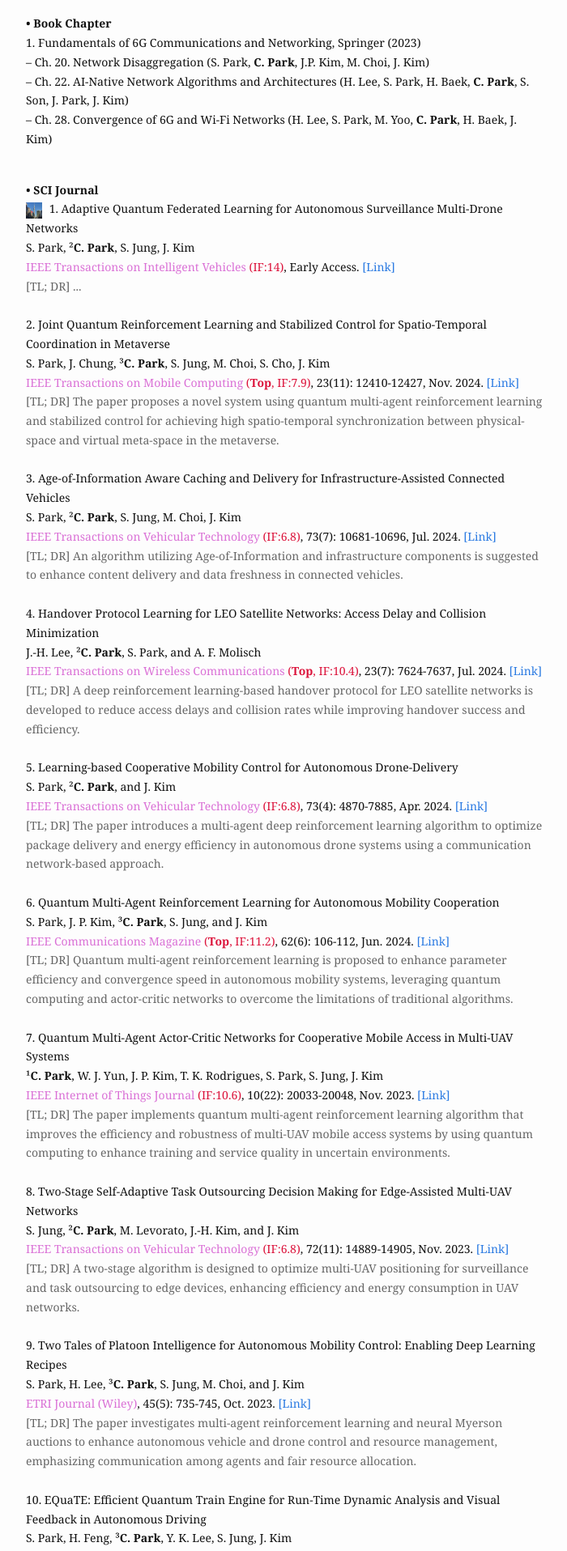
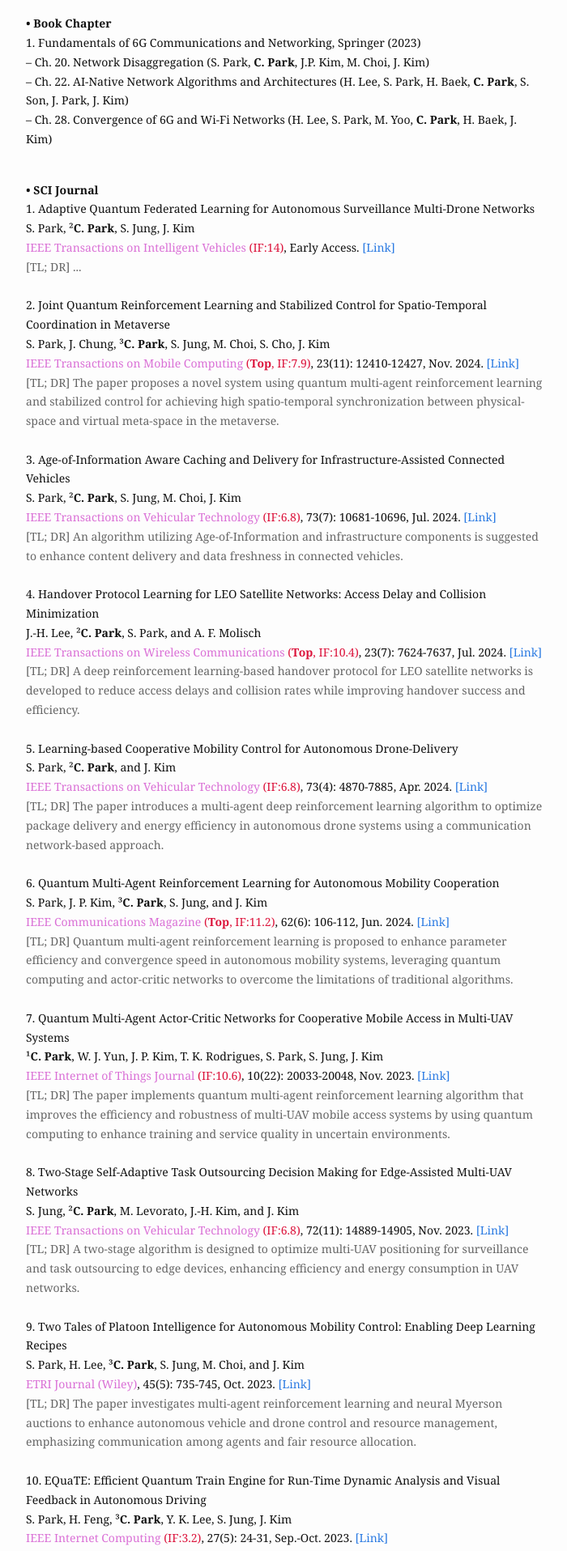
Before and after one commit to cosdeneb/cosdeneb.github.io, a Jekyll site: the page built from publication.md, in a window 1280 px wide. Shown: the part 517-2433 px from the top of the page at 81% size, without its empty margins (288-988 px from the left). Built offline with Jekyll 4.4.1, drawn with Linux system fonts in a browser that asks for light colours.

Commit message:
Update publication.md

```diff
--- a/publication.md
+++ b/publication.md
@@ -31,8 +31,6 @@
 
 <p>
   <b>• SCI Journal</b> <br/>
-
-  <img src="{{ "/assets/img/content/a3/tokyo1.jpg" | absolute_url }}" width="20" style="vertical-align: middle; margin-right: 5px;">
   1. Adaptive Quantum Federated Learning for Autonomous Surveillance Multi-Drone Networks <br/>
   S. Park, ²<b>C. Park</b>, S. Jung, J. Kim <br/>
   <font color='#da70d6'>IEEE Transactions on Intelligent Vehicles</font> <font color='#dc143c'>(IF:14)</font>, Early Access. <a href="https://ieeexplore.ieee.org/abstract/document/10764760">[Link]</a><br/>
```
